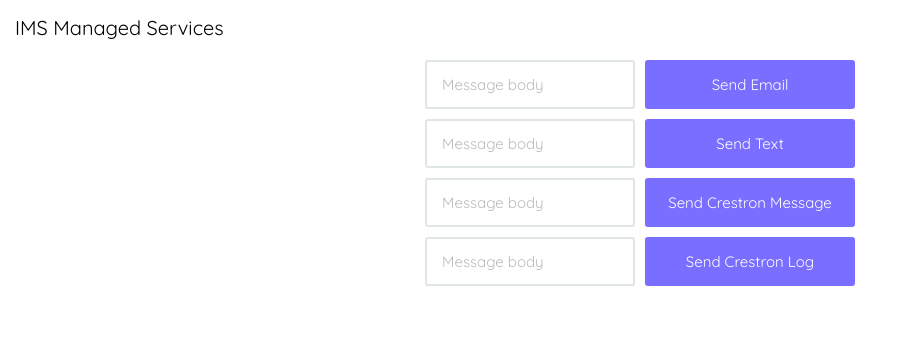
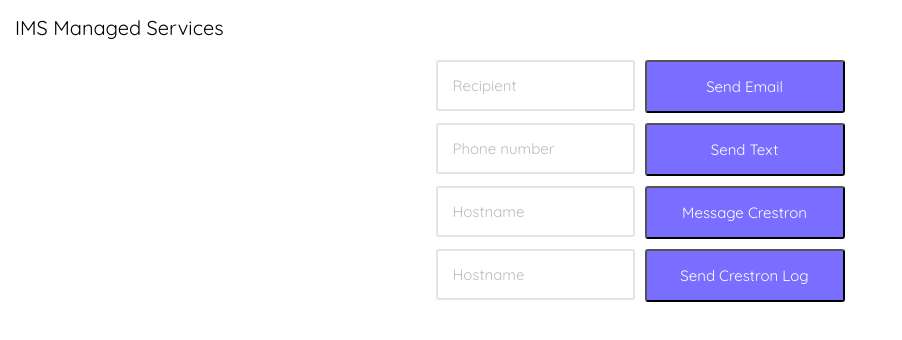
Before and after one commit to llovellusadev/ims, a Next.js app: page / in a window 1280 px wide. Shown: the top 340 px of the page, without its empty margins (0-902 px from the left). Built offline with nearby package versions, Linux system fonts and the light colour scheme.

Commit message:
form adjustment

```diff
--- a/components/Button.js
+++ /dev/null
@@ -1,37 +0,0 @@
-class Button extends React.Component {
-
-  handleClick() {
-    console.log('button clicked');
-  }
-
-  render() {
-    return (
-      <div>
-        <div className="button" onClick={this.handleClick}>
-          {this.props.title}
-        </div>
-        <style jsx>{`
-          .button {
-            display:inline-block;
-            min-width: 180px;
-            text-align: center;
-            padding: 15px;
-            margin: 5px;
-            border-radius: 3px;
-            color: #fff;
-            background-color: #796eff;
-            cursor: pointer;
-            font-size: 15px;
-            font-family: Quicksand, Serif;
-            text-decoration: none;
-          }
-          .button:hover {
-            background-color: #483D8B;
-          }
-        `}</style>
-      </div>
-    );
-  }
-}
-
-export default Button;
--- a/components/Form.js
+++ b/components/Form.js
@@ -1,12 +1,32 @@
-import Button from '../components/Button';
-import Input from '../components/Input';
+class Form extends React.Component {
+  constructor(props) {
+    super(props);
 
-const Form = (props) => {
+    this.state = {
+      value: ''
+    };
+
+    this.handleSubmit = this.handleSubmit.bind(this);
+    this.handleChange = this.handleChange.bind(this);
+  }
+
+  handleSubmit(event) {
+    event.preventDefault();
+    console.log(this.props.title);
+  }
+
+  handleChange(event) {
+    this.setState({
+      value: event.target.value
+    });
+  }
+
+  render() {
     return (
-    <div>
+      <form onSubmit={this.handleSubmit}>
         <div className='formContainer'>
-        <Input placeholder={props.placeholder} />
-        <Button title={props.title} />
+        <input type="text" className="input" placeholder={this.props.placeholder} value={this.state.value} onChange={this.handleChange} />
+        <input type="submit" className="button" value={this.props.title} />
         </div>
         <style jsx>{`
           .formContainer {
@@ -14,9 +34,57 @@
             flex-flow: row wrap;
             justify-content: center;
           }
+          .input {
+            width: 165px;
+            border: 2px solid #e0e6e8;
+            transition: border 1s;
+            height: 17px;
+            padding: 15px;
+            margin: 5px;
+            border-radius: 3px;
+            background-color: #fff;
+            color: #796eff;
+            font-size: 15px;
+            font-family: Quicksand, Serif;
+          }
+          .input:focus {
+            outline: none !important;
+            border: 2px solid #796eff;
+          }
+          input {
+            outline: none !important;
+          }
+          ::placeholder {
+            color: #bbb;
+            opacity: 1;
+          }
+          :-ms-input-placeholder {
+            color: #bbb;
+          }
+          ::-ms-input-placeholder {
+            color: #bbb;
+          }
+          .button {
+            display:inline-block;
+            width: 200px;
+            text-align: center;
+            padding: 15px;
+            margin: 5px;
+            border-radius: 3px;
+            color: #fff;
+            background-color: #796eff;
+            cursor: pointer;
+            font-size: 15px;
+            font-family: Quicksand, Serif;
+            text-decoration: none;
+          }
+          .button:hover {
+            background-color: #483D8B;
+          }
       `}</style>
-    </div>
+      </form>
     )
+  }
 }
 
 export default Form;
--- a/components/Input.js
+++ /dev/null
@@ -1,41 +0,0 @@
-class Input extends React.Component {
-
-  render() {
-    return (
-      <div>
-        <input className="input" placeholder={this.props.placeholder} />
-        <style jsx>{`
-          .input {
-            min-width: 176px;
-            border: 2px solid #e0e6e8;
-            transition: border 1s;
-            height: 15px;
-            padding: 15px;
-            margin: 5px;
-            border-radius: 3px;
-            background-color: #fff;
-            color: #796eff;
-            font-size: 15px;
-            font-family: Quicksand, Serif;
-          }
-          .input:focus {
-            outline: none !important;
-            border: 2px solid #796eff;
-          }
-          ::placeholder {
-            color: #bbb;
-            opacity: 1;
-          }
-          :-ms-input-placeholder {
-            color: #bbb;
-          }
-          ::-ms-input-placeholder {
-            color: #bbb;
-          }
-        `}</style>
-      </div>
-    );
-  }
-}
-
-export default Input;
--- a/pages/index.js
+++ b/pages/index.js
@@ -6,10 +6,10 @@
     return (
       <div>
         <Header />
-        <Form placeholder="Message body" title="Send Email" />
-        <Form placeholder="Message body" title="Send Text" />
-        <Form placeholder="Message body" title="Send Crestron Message" />
-        <Form placeholder="Message body" title="Send Crestron Log" />
+        <Form placeholder="Recipient" title="Send Email" />
+        <Form placeholder="Phone number" title="Send Text" />
+        <Form placeholder="Hostname" title="Message Crestron" />
+        <Form placeholder="Hostname" title="Send Crestron Log" />
       </div>
     );
   }
```
Lines whose indentation alone changed are shown as unchanged.
